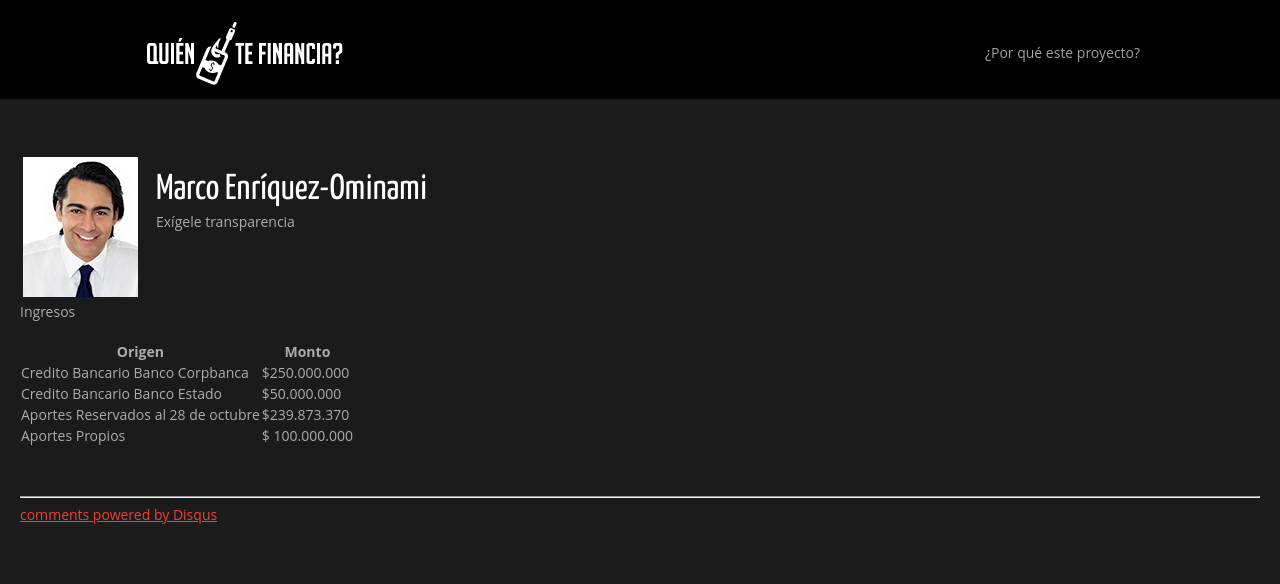
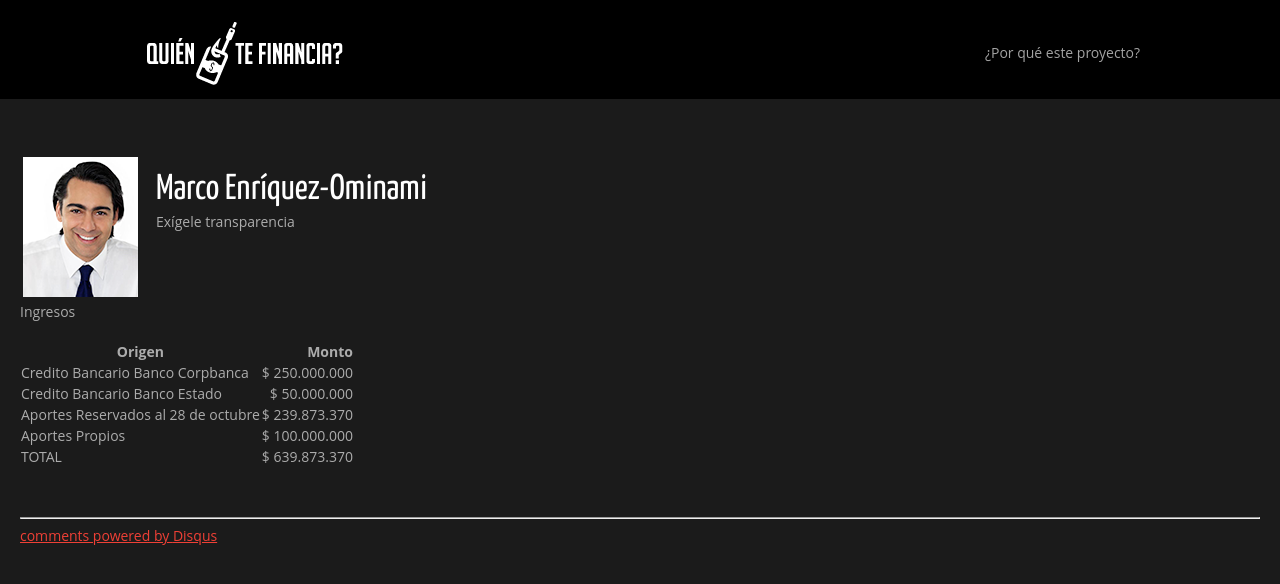
Before and after one commit to ciudadanointeligente/quien-te-financia, a Jekyll site: the page built from _posts/2013-08-01-meo.markdown, in a window 1280 px wide. Shown: the top 584 px of the page. Built offline with Jekyll 4.4.1, drawn with Linux system fonts in a browser that asks for light colours; nearby versions of some CDN libraries; Markdown is read by kramdown in place of the engine named in the settings; comment, search, counter and statistics services are not loaded.

Commit message:
Ingresos totales

```diff
--- a/_posts/2013-08-01-meo.markdown
+++ b/_posts/2013-08-01-meo.markdown
@@ -17,9 +17,10 @@
 
 Ingresos
 
-Origen | Monto
-------------- | -------------
-Credito Bancario Banco Corpbanca | $250.000.000
-Credito Bancario Banco Estado | $50.000.000
-Aportes Reservados al 28 de octubre | $239.873.370
-Aportes Propios | $ 100.000.000
+| Origen | Monto |
+| ------------- | -------------: |
+| Credito Bancario Banco Corpbanca | $ 250.000.000 |
+| Credito Bancario Banco Estado | $ 50.000.000 |
+| Aportes Reservados al 28 de octubre | $ 239.873.370 |
+| Aportes Propios | $ 100.000.000 |
+| TOTAL | $ 639.873.370 |
```
